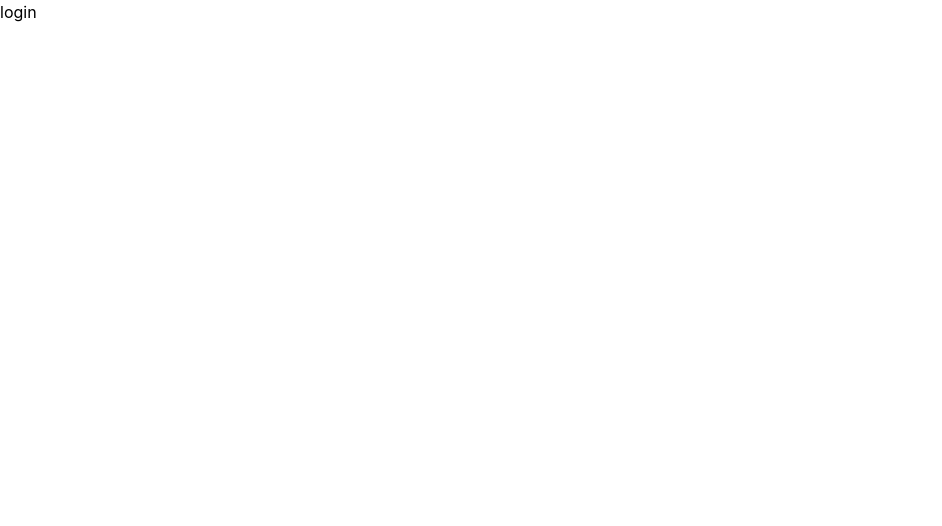
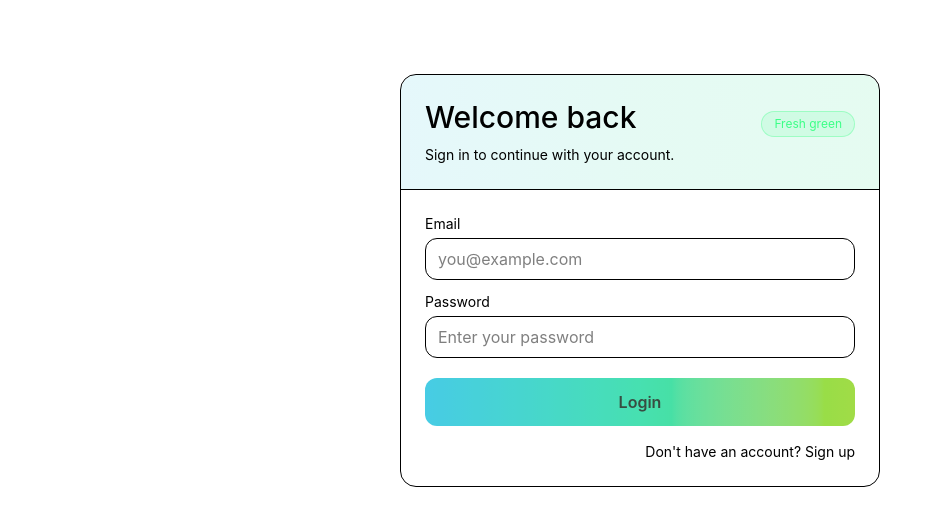
Before and after one commit to DanielFelix-eng/mini-data-dog, a React (Vite) app in the folder client/: page /login in a window 1280 px wide. Shown: the top 526 px of the page, without its empty margins (0-942 px from the left). Built offline with nearby package versions, Linux system fonts and the light colour scheme.

Commit message:
created store configured signUp slices  and login UI

```diff
--- a/client/package.json
+++ b/client/package.json
@@ -10,6 +10,7 @@
     "preview": "vite preview"
   },
   "dependencies": {
+    "@reduxjs/toolkit": "^2.12.0",
     "@tailwindcss/vite": "^4.3.2",
     "react": "^19.2.7",
     "react-dom": "^19.2.7",
--- a/client/src/pages/login.jsx
+++ b/client/src/pages/login.jsx
@@ -1,7 +1,122 @@
-import React from 'react'
+import React, { useMemo, useState } from 'react'
+import { useNavigate } from 'react-router-dom'
 
-export default function login() {
+export default function LoginPage() {
+  const navigate = useNavigate()
+  const [email, setEmail] = useState('')
+  const [password, setPassword] = useState('')
+  const [submitting, setSubmitting] = useState(false)
+  const [error, setError] = useState('')
+  const [success, setSuccess] = useState('')
+
+  const canSubmit = useMemo(() => {
+    return email.trim().includes('@') && password.length >= 6
+  }, [email, password])
+
+  const onSubmit = async (e) => {
+    e.preventDefault()
+    setError('')
+    setSuccess('')
+
+    if (!canSubmit) {
+      setError('Please enter a valid email and a password with at least 6 characters.')
+      return
+    }
+
+    setSubmitting(true)
+    try {
+      const res = await fetch('/api/login', {
+        method: 'POST',
+        headers: { 'Content-Type': 'application/json' },
+        body: JSON.stringify({ email, password }),
+      })
+
+      const data = await res.json().catch(() => null)
+      if (!res.ok) {
+        setError(data?.message || 'Login failed')
+        return
+      }
+
+      const token = data?.data?.token
+      if (token) localStorage.setItem('token', token)
+
+      setSuccess('Welcome back. Redirecting to your dashboard...')
+      navigate('/dashboard')
+    } catch {
+      setError('Network error. Please try again.')
+    } finally {
+      setSubmitting(false)
+    }
+  }
+
   return (
-    <div>login</div>
+    <div className="min-h-[70vh] flex items-center justify-center p-6">
+      <div className="w-full max-w-[480px] rounded-2xl border border-[var(--border)] bg-white/70 shadow-[var(--shadow)] backdrop-blur">
+        <div className="rounded-t-2xl border-b border-[var(--border)] bg-gradient-to-r from-cyan-500/10 via-emerald-400/10 to-green-400/10 p-6">
+          <div className="flex items-baseline justify-between gap-4">
+            <h1 className="m-0 text-3xl font-medium text-[var(--text-h)]">Welcome back</h1>
+            <span className="whitespace-nowrap rounded-full border border-[rgba(60,255,135,0.35)] bg-[rgba(60,255,135,0.12)] px-3 py-1 text-xs text-[#3CFF87]">
+              Fresh green
+            </span>
+          </div>
+          <p className="mt-2 text-sm text-[var(--text-h)]/80">Sign in to continue with your account.</p>
+        </div>
+
+        <div className="p-6">
+          {success ? (
+            <div className="mb-4 rounded-xl border border-[rgba(0,255,170,0.35)] bg-[rgba(0,255,170,0.10)] px-4 py-3 text-[var(--text-h)]">
+              {success}
+            </div>
+          ) : null}
+
+          <form className="grid gap-3" onSubmit={onSubmit}>
+            <div className="grid gap-1">
+              <label className="text-sm text-[var(--text-h)]">Email</label>
+              <input
+                className="w-full rounded-xl border border-[var(--border)] bg-white/70 px-3 py-2 outline-none focus:border-emerald-500/80 focus:shadow-[0_0_0_4px_rgba(0,220,120,0.12)]"
+                value={email}
+                onChange={(e) => setEmail(e.target.value)}
+                placeholder="you@example.com"
+                autoComplete="email"
+                type="email"
+                required
+              />
+            </div>
+
+            <div className="grid gap-1">
+              <label className="text-sm text-[var(--text-h)]">Password</label>
+              <input
+                className="w-full rounded-xl border border-[var(--border)] bg-white/70 px-3 py-2 outline-none focus:border-emerald-500/80 focus:shadow-[0_0_0_4px_rgba(0,220,120,0.12)]"
+                value={password}
+                onChange={(e) => setPassword(e.target.value)}
+                placeholder="Enter your password"
+                autoComplete="current-password"
+                type="password"
+                required
+              />
+            </div>
+
+            {error ? <div className="text-sm text-[#ff4d6d]">{error}</div> : null}
+
+            <button
+              type="submit"
+              disabled={submitting || !canSubmit}
+              className="mt-2 w-full rounded-xl bg-gradient-to-r from-cyan-500/90 via-emerald-400/90 to-lime-500/90 py-3 font-semibold text-[#062012] transition hover:brightness-105 disabled:cursor-not-allowed disabled:opacity-80"
+            >
+              {submitting ? 'Signing in...' : 'Login'}
+            </button>
+
+            <div
+              className="mt-1 cursor-pointer select-none text-right text-sm text-[var(--text-h)]"
+              onClick={() => {
+                navigate('/signup')
+              }}
+            >
+              Don&apos;t have an account? Sign up
+            </div>
+          </form>
+        </div>
+      </div>
+    </div>
   )
 }
--- a/client/src/pages/signUp.jsx
+++ b/client/src/pages/signUp.jsx
@@ -1,4 +1,10 @@
 import React, { useMemo, useState } from 'react'
+
+ import {  signupStart,
+  signupSuccess,
+  signupFailure,
+ } from '../slices/authSlice.js'
+import { useDispatch}  from 'react-redux'
 
 export default function SignupPage() {
   const [name, setName] = useState('')
@@ -9,6 +15,8 @@ export default function SignupPage() {
   const [submitting, setSubmitting] = useState(false)
   const [error, setError] = useState('')
   const [success, setSuccess] = useState('')
+   const dispatch =   useDispatch()
+
 
   const canSubmit = useMemo(() => {
     return (
@@ -18,7 +26,7 @@ export default function SignupPage() {
       password === confirmPassword
     )
   }, [name, email, password, confirmPassword])
-
+dispatch(signupStart())
   const onSubmit = async (e) => {
     e.preventDefault()
     setError('')
@@ -47,8 +55,10 @@ export default function SignupPage() {
       if (token) localStorage.setItem('token', token)
 
       setSuccess('Account created. You can continue to login.')
+       dispatch(signupSuccess({user:data?.data?.user, token}))
     } catch {
       setError('Network error. Please try again.')
+       dispatch(signupFailure(error?.message || 'Network error'))
     } finally {
       setSubmitting(false)
     }
--- /dev/null
+++ b/client/src/slices/authSlice.js
@@ -0,0 +1,86 @@
+import { createSlice } from "@reduxjs/toolkit";
+
+const initialState = {
+  user: null,
+  token: null,
+  isAuthenticated: false,
+  isLoading: false,
+  error: null,
+};
+
+const authSlice = createSlice({
+  name: "auth",
+  initialState,
+  reducers: {
+    // LOGIN
+    loginStart: (state) => {
+      state.isLoading = true;
+      state.error = null;
+    },
+
+    loginSuccess: (state, action) => {
+      state.isLoading = false;
+      state.user = action.payload.user;
+      state.token = action.payload.token;
+      state.isAuthenticated = true;
+      state.error = null;
+    },
+
+    loginFailure: (state, action) => {
+      state.isLoading = false;
+      state.error = action.payload;
+    },
+
+    // SIGNUP
+    signupStart: (state) => {
+      state.isLoading = true;
+      state.error = null;
+    },
+
+    signupSuccess: (state, action) => {
+      state.isLoading = false;
+      state.user = action.payload.user;
+      state.token = action.payload.token;
+      state.isAuthenticated = true;
+      state.error = null;
+    },
+
+    signupFailure: (state, action) => {
+      state.isLoading = false;
+      state.error = action.payload;
+    },
+
+    // UPDATE USER
+    updateUser: (state, action) => {
+      state.user = action.payload;
+    },
+
+    // LOGOUT
+    logout: (state) => {
+      state.user = null;
+      state.token = null;
+      state.isAuthenticated = false;
+      state.isLoading = false;
+      state.error = null;
+    },
+
+    // CLEAR ERROR
+    clearError: (state) => {
+      state.error = null;
+    },
+  },
+});
+
+export const {
+  loginStart,
+  loginSuccess,
+  loginFailure,
+  signupStart,
+  signupSuccess,
+  signupFailure,
+  updateUser,
+  logout,
+  clearError,
+} = authSlice.actions;
+
+export default authSlice.reducer;
--- /dev/null
+++ b/client/src/store.js
@@ -0,0 +1,7 @@
+import {configStore}  from '@reduxjs/toolkit'
+import {authSlice} from './slices/authSlice.js'
+export const store=  configStore({
+     reducer:{
+auth: authReducer
+     } ,
+})
```
Also changed, not shown: 1 other file (tests, documents, lock files or other folders).
